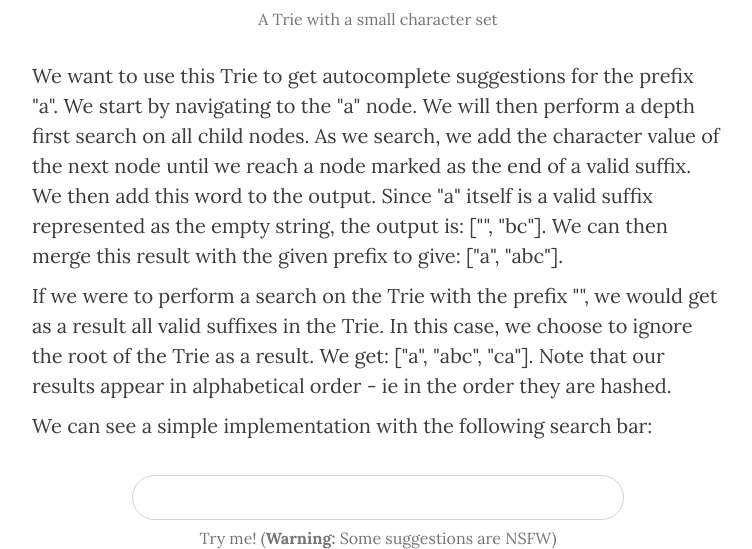
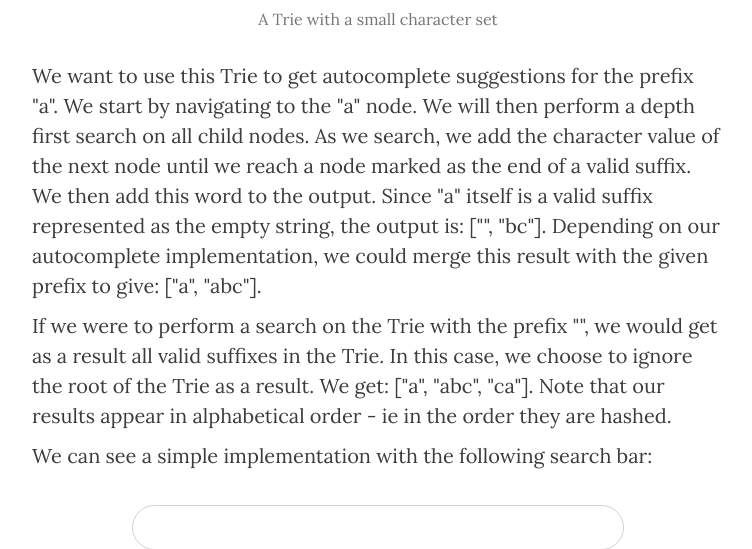
Before and after one commit to mrhaffner/trie, a Flask app: page / in a window 1280 px wide. Shown: the part 1473-2022 px from the top of the page, without its empty margins (262-1014 px from the left). Run offline with Flask 2, Linux system fonts and the light colour scheme; parts of the project's set-up code (start-up, migrations or seed data) failed here and were passed over.

Commit message:
added description of weighted search adjustments

```diff
--- a/app/templates/index.html
+++ b/app/templates/index.html
@@ -95,8 +95,9 @@
             add the character value of the next node until we reach a node
             marked as the end of a valid suffix. We then add this word to the
             output. Since "a" itself is a valid suffix represented as the empty
-            string, the output is: ["", "bc"]. We can then merge this result
-            with the given prefix to give: ["a", "abc"].
+            string, the output is: ["", "bc"]. Depending on our autocomplete
+            implementation, we could merge this result with the given prefix to
+            give: ["a", "abc"].
           </p>
           <p>
             If we were to perform a search on the Trie with the prefix "", we
@@ -231,6 +232,12 @@
           experience.
         </p>
         <p>
+          We have made one adjustment to sorting by weight. If a search prefix
+          is itself a valid result, that result will always appear at the top of
+          the results. Depending on your use case, this may or may not be a good
+          choice. Google does not do this.
+        </p>
+        <p>
           Now that our Trie is showing more relevant suggestions. What can we do
           to improve performance? Stay tuned to find out!
         </p>
```
